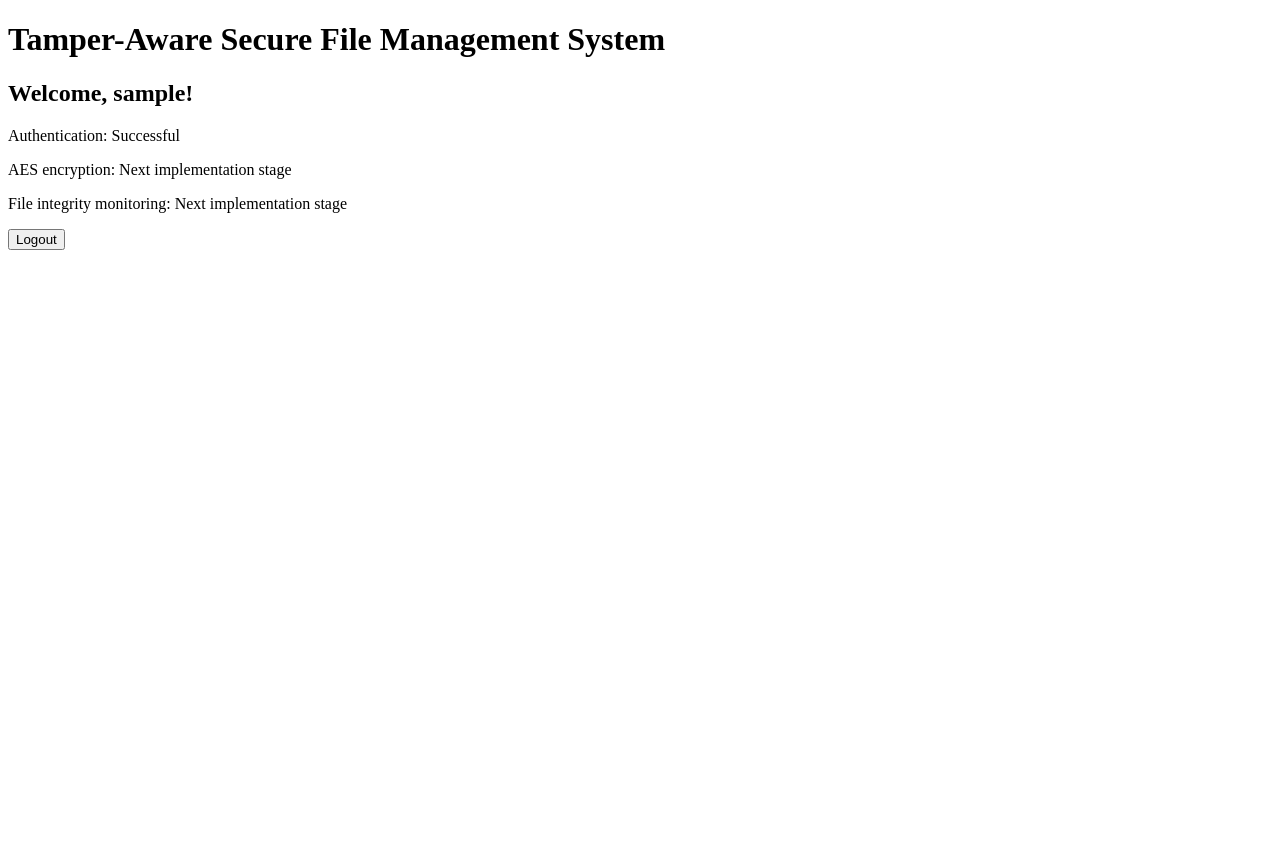
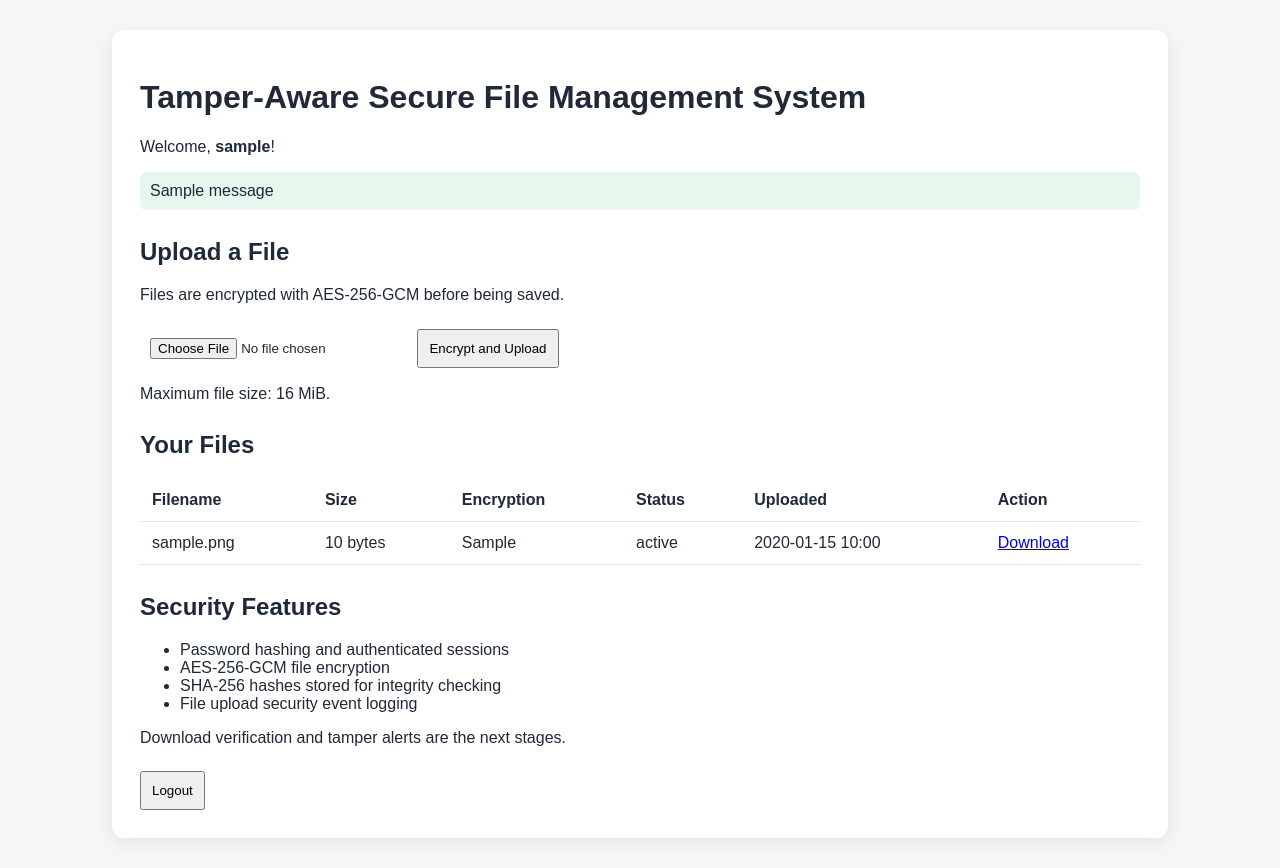
Before and after one commit to iamhanzalah86/INFORMATION-SECURITY-PROJECT-SECURE-FILE-SYSTEM-, a Flask app: page /dashboard in a window 1280 px wide. Before the commit the page ends 250 px from the top, so only its background shows below. Run offline with Flask 3, Linux system fonts and the light colour scheme; a user stored in the database is signed in; tables that the repository leaves empty hold one stand-in row (values such as "Sample post"); one stand-in notice (Sample message) is shown.

Commit message:
Added Temper Checking

```diff
--- a/app/routes.py
+++ b/app/routes.py
@@ -1,26 +1,65 @@
+import hmac
+from io import BytesIO
+from flask import abort
+from flask import send_file
+from app.crypto import encrypt_bytes, decrypt_bytes
+import hashlib
+import uuid
+from pathlib import Path
 
 from flask import (
-    Blueprint, render_template, request,
-    redirect, url_for, flash, jsonify
+    Blueprint,
+    render_template,
+    request,
+    redirect,
+    url_for,
+    flash,
+    jsonify,
+    current_app,
 )
 from flask_login import (
-    login_user, logout_user, login_required, current_user
+    login_user,
+    logout_user,
+    login_required,
+    current_user,
 )
-from sqlalchemy import select
+from sqlalchemy import select, func
+from werkzeug.utils import secure_filename
 
 from app import db
 from app.models import User, SecureFile, SecurityEvent
 from app.auth import hash_password, verify_password
+from app.crypto import encrypt_bytes
+
 
 main = Blueprint("main", __name__)
 
+MAX_FILE_SIZE = 16 * 1024 * 1024  # 16 MiB
+
+
+def encrypted_storage_path():
+    """Return the absolute path of encrypted file storage."""
+    project_root = Path(current_app.root_path).parent
+    storage_dir = project_root / "storage" / "encrypted"
+    storage_dir.mkdir(parents=True, exist_ok=True)
+    return storage_dir
+
+
+# --------------------------------------------------
+# HOME
+# --------------------------------------------------
 
 @main.route("/")
 def index():
     if current_user.is_authenticated:
         return redirect(url_for("main.dashboard"))
+
     return render_template("index.html")
 
+
+# --------------------------------------------------
+# REGISTRATION
+# --------------------------------------------------
 
 @main.route("/register", methods=["GET", "POST"])
 def register():
@@ -48,12 +87,12 @@ def register():
         )
 
         if existing_user:
-            flash("That username is already registered.", "error")
+            flash("Username is already registered.", "error")
             return render_template("register.html")
 
         user = User(
             username=username,
-            password_hash=hash_password(password)
+            password_hash=hash_password(password),
         )
 
         db.session.add(user)
@@ -62,6 +101,7 @@ def register():
             db.session.commit()
         except Exception:
             db.session.rollback()
+            current_app.logger.exception("Registration failed")
             flash("Registration failed. Please try again.", "error")
             return render_template("register.html")
 
@@ -70,6 +110,10 @@ def register():
 
     return render_template("register.html")
 
+
+# --------------------------------------------------
+# LOGIN
+# --------------------------------------------------
 
 @main.route("/login", methods=["GET", "POST"])
 def login():
@@ -93,6 +137,10 @@ def login():
     return render_template("login.html")
 
 
+# --------------------------------------------------
+# LOGOUT
+# --------------------------------------------------
+
 @main.route("/logout", methods=["POST"])
 @login_required
 def logout():
@@ -101,11 +149,247 @@ def logout():
     return redirect(url_for("main.login"))
 
 
+# --------------------------------------------------
+# DASHBOARD
+# --------------------------------------------------
+
 @main.route("/dashboard")
 @login_required
 def dashboard():
-    return render_template("dashboard.html")
+    files = db.session.scalars(
+        select(SecureFile)
+        .where(SecureFile.user_id == current_user.id)
+        .order_by(SecureFile.uploaded_at.desc())
+    ).all()
 
+    return render_template("dashboard.html", files=files)
+
+
+# --------------------------------------------------
+# SECURE FILE UPLOAD
+# --------------------------------------------------
+
+@main.route("/upload", methods=["POST"])
+@login_required
+def upload_file():
+    uploaded_file = request.files.get("file")
+
+    if not uploaded_file or not uploaded_file.filename:
+        flash("Please select a file to upload.", "error")
+        return redirect(url_for("main.dashboard"))
+
+    original_filename = secure_filename(uploaded_file.filename)
+
+    if not original_filename:
+        flash("Invalid filename.", "error")
+        return redirect(url_for("main.dashboard"))
+
+    # Read at most MAX_FILE_SIZE + 1 bytes so oversized files
+    # can be rejected without loading an unlimited file into memory.
+    plaintext = uploaded_file.stream.read(MAX_FILE_SIZE + 1)
+
+    if len(plaintext) > MAX_FILE_SIZE:
+        flash("File exceeds the 16 MiB upload limit.", "error")
+        return redirect(url_for("main.dashboard"))
+
+    if not plaintext:
+        flash("Empty files are not allowed.", "error")
+        return redirect(url_for("main.dashboard"))
+
+    encrypted_path = None
+
+    try:
+        # Encrypt before writing anything to persistent storage.
+        encrypted_data = encrypt_bytes(plaintext)
+
+        # SHA-256 is calculated over the exact stored encrypted bytes.
+        integrity_hash = hashlib.sha256(encrypted_data).hexdigest()
+
+        # Use an unpredictable physical filename.
+        encrypted_filename = f"{uuid.uuid4().hex}.bin"
+        storage_dir = encrypted_storage_path()
+        encrypted_path = storage_dir / encrypted_filename
+
+        # Exclusive creation avoids accidentally overwriting a file.
+        with encrypted_path.open("xb") as encrypted_file:
+            encrypted_file.write(encrypted_data)
+
+        file_record = SecureFile(
+            user_id=current_user.id,
+            original_filename=original_filename,
+            encrypted_filename=encrypted_filename,
+            file_size=len(plaintext),
+            sha256_hash=integrity_hash,
+            encryption_algorithm="AES-256-GCM",
+            status="SECURE",
+        )
+
+        db.session.add(file_record)
+        db.session.flush()
+
+        event = SecurityEvent(
+            user_id=current_user.id,
+            file_id=file_record.id,
+            event_type="FILE_UPLOADED",
+            description=(
+                f"Encrypted file uploaded: {original_filename}. "
+                f"Stored SHA-256: {integrity_hash}"
+            ),
+        )
+
+        db.session.add(event)
+        db.session.commit()
+
+    except Exception:
+        db.session.rollback()
+
+        # Remove a newly written file if database storage failed.
+        if encrypted_path is not None:
+            try:
+                encrypted_path.unlink(missing_ok=True)
+            except OSError:
+                current_app.logger.exception(
+                    "Could not clean up an incomplete encrypted upload"
+                )
+
+        current_app.logger.exception("Secure file upload failed")
+        flash("Upload failed. Check the application logs.", "error")
+        return redirect(url_for("main.dashboard"))
+
+    flash("File encrypted and uploaded successfully.", "success")
+    return redirect(url_for("main.dashboard"))
+
+# --------------------------------------------------
+# SECURE DOWNLOAD AND TAMPER DETECTION
+# --------------------------------------------------
+
+@main.route("/download/<int:file_id>", methods=["GET"])
+@login_required
+def download_file(file_id):
+    # Users can access only their own files.
+    file_record = db.session.scalar(
+        select(SecureFile).where(
+            SecureFile.id == file_id,
+            SecureFile.user_id == current_user.id,
+        )
+    )
+
+    if file_record is None:
+        abort(404)
+
+    # Never allow a database filename to escape the storage directory.
+    stored_name = file_record.encrypted_filename
+
+    if not stored_name or Path(stored_name).name != stored_name:
+        current_app.logger.error(
+            "Invalid stored filename for file record %s",
+            file_record.id,
+        )
+        abort(404)
+
+    encrypted_path = encrypted_storage_path() / stored_name
+
+    def record_tampering(reason):
+        file_record.status = "TAMPERED"
+
+        event = SecurityEvent(
+            user_id=current_user.id,
+            file_id=file_record.id,
+            event_type="FILE_TAMPERING_DETECTED",
+            description=(
+                f"Integrity verification failed for "
+                f"{file_record.original_filename}: {reason}"
+            ),
+        )
+
+        db.session.add(event)
+        db.session.commit()
+
+    # A missing encrypted file is also an integrity/security incident.
+    try:
+        encrypted_data = encrypted_path.read_bytes()
+    except FileNotFoundError:
+        record_tampering("Encrypted file is missing from storage.")
+        flash(
+            "Security alert: the stored file is missing. Download blocked.",
+            "error",
+        )
+        return redirect(url_for("main.dashboard"))
+    except OSError:
+        current_app.logger.exception(
+            "Could not read encrypted file %s", file_record.id
+        )
+        flash("Unable to read the stored file.", "error")
+        return redirect(url_for("main.dashboard"))
+
+    # Verify the stored bytes before attempting decryption.
+    actual_hash = hashlib.sha256(encrypted_data).hexdigest()
+    expected_hash = file_record.sha256_hash or ""
+
+    if not hmac.compare_digest(actual_hash, expected_hash):
+        try:
+            record_tampering("Stored SHA-256 hash does not match.")
+        except Exception:
+            db.session.rollback()
+            current_app.logger.exception(
+                "Failed to record a file tampering event"
+            )
+
+        current_app.logger.warning(
+            "Possible file tampering detected for record %s",
+            file_record.id,
+        )
+
+        flash(
+            "SECURITY ALERT: File integrity check failed. "
+            "The download has been blocked.",
+            "error",
+        )
+        return redirect(url_for("main.dashboard"))
+
+    # Only decrypt after the SHA-256 check passes.
+    try:
+        plaintext = decrypt_bytes(encrypted_data)
+    except (ValueError, TypeError):
+        try:
+            record_tampering(
+                "AES-GCM authentication failed after hash verification."
+            )
+        except Exception:
+            db.session.rollback()
+            current_app.logger.exception(
+                "Failed to record an encryption verification event"
+            )
+
+        current_app.logger.warning(
+            "Decryption/authentication failed for file record %s",
+            file_record.id,
+        )
+        flash(
+            "Security alert: file authentication failed. "
+            "The download has been blocked.",
+            "error",
+        )
+        return redirect(url_for("main.dashboard"))
+
+    # Restore the normal status after a successful integrity check.
+    # Do not automatically clear a previous tampering status:
+    # an administrator should investigate that incident.
+    if file_record.status != "TAMPERED":
+        file_record.status = "SECURE"
+        db.session.commit()
+
+    return send_file(
+        BytesIO(plaintext),
+        as_attachment=True,
+        download_name=file_record.original_filename,
+        mimetype="application/octet-stream",
+    )
+
+
+# --------------------------------------------------
+# DATABASE TEST
+# --------------------------------------------------
 
 @main.route("/database-test")
 @login_required
@@ -113,12 +397,12 @@ def database_test():
     return jsonify({
         "database": "connected",
         "users_table": db.session.scalar(
-            select(db.func.count()).select_from(User)
+            select(func.count()).select_from(User)
         ),
         "files_table": db.session.scalar(
-            select(db.func.count()).select_from(SecureFile)
+            select(func.count()).select_from(SecureFile)
         ),
         "security_events_table": db.session.scalar(
-            select(db.func.count()).select_from(SecurityEvent)
-        )
+            select(func.count()).select_from(SecurityEvent)
+        ),
     })
--- a/app/templates/dashboard.html
+++ b/app/templates/dashboard.html
@@ -4,19 +4,148 @@
 <head>
     <meta charset="UTF-8">
     <meta name="viewport" content="width=device-width, initial-scale=1">
-    <title>Dashboard | Secure File System</title>
+    <title>Dashboard | Tamper-Aware Secure File Management</title>
+
+    <style>
+        body {
+            font-family: Arial, sans-serif;
+            background: #f4f6f8;
+            margin: 0;
+            padding: 30px;
+            color: #1f2937;
+        }
+
+        .container {
+            max-width: 1000px;
+            margin: auto;
+            background: white;
+            padding: 28px;
+            border-radius: 12px;
+            box-shadow: 0 4px 18px rgba(0, 0, 0, 0.08);
+        }
+
+        .section {
+            margin-top: 28px;
+        }
+
+        input, button {
+            padding: 10px;
+            margin-top: 8px;
+        }
+
+        button {
+            cursor: pointer;
+        }
+
+        table {
+            width: 100%;
+            border-collapse: collapse;
+            margin-top: 16px;
+        }
+
+        th, td {
+            padding: 12px;
+            text-align: left;
+            border-bottom: 1px solid #e5e7eb;
+            overflow-wrap: anywhere;
+        }
+
+        .message {
+            padding: 10px;
+            background: #e8f7ed;
+            margin: 8px 0;
+            border-radius: 6px;
+        }
+
+        .empty {
+            color: #6b7280;
+        }
+    </style>
 </head>
+
 <body>
+<div class="container">
     <h1>Tamper-Aware Secure File Management System</h1>
 
-    <h2>Welcome, {{ current_user.username }}!</h2>
+    <p>Welcome, <strong>{{ current_user.username }}</strong>!</p>
 
-    <p>Authentication: Successful</p>
-    <p>AES encryption: Next implementation stage</p>
-    <p>File integrity monitoring: Next implementation stage</p>
+    {% for category, message in get_flashed_messages(with_categories=true) %}
+        <p class="message">{{ message }}</p>
+    {% endfor %}
+
+    <section class="section">
+        <h2>Upload a File</h2>
+
+        <p>
+            Files are encrypted with AES-256-GCM before being saved.
+        </p>
+
+        <form method="POST"
+              action="{{ url_for('main.upload_file') }}"
+              enctype="multipart/form-data">
+
+            <input type="file" name="file" required>
+            <button type="submit">Encrypt and Upload</button>
+        </form>
+
+        <p>Maximum file size: 16 MiB.</p>
+    </section>
+
+    <section class="section">
+        <h2>Your Files</h2>
+
+        {% if files %}
+            <table>
+                <thead>
+                    <tr>
+                        <th>Filename</th>
+                        <th>Size</th>
+                        <th>Encryption</th>
+                        <th>Status</th>
+                        <th>Uploaded</th>
+                        <th>Action</th>
+                    </tr>
+                </thead>
+
+                <tbody>
+                    {% for file in files %}
+                        <tr>
+                            <td>{{ file.original_filename }}</td>
+                            <td>{{ file.file_size }} bytes</td>
+                            <td>{{ file.encryption_algorithm }}</td>
+                            <td>{{ file.status }}</td>
+                            <td>
+                                {{ file.uploaded_at.strftime("%Y-%m-%d %H:%M")
+                                   if file.uploaded_at else "N/A" }}
+                            </td>
+                            <td>
+                                <a href="{{ url_for('main.download_file', file_id=file.id) }}">
+                                    Download
+                                            </a>
+                            </td>
+                        </tr>
+                    {% endfor %}
+                </tbody>
+            </table>
+        {% else %}
+            <p class="empty">No files uploaded yet.</p>
+        {% endif %}
+    </section>
+
+    <section class="section">
+        <h2>Security Features</h2>
+        <ul>
+            <li>Password hashing and authenticated sessions</li>
+            <li>AES-256-GCM file encryption</li>
+            <li>SHA-256 hashes stored for integrity checking</li>
+            <li>File upload security event logging</li>
+        </ul>
+        <p>Download verification and tamper alerts are the next stages.</p>
+    </section>
 
     <form method="POST" action="{{ url_for('main.logout') }}">
         <button type="submit">Logout</button>
     </form>
+</div>
 </body>
 </html>
```
Also changed, not shown: app/__init__.py (+27 -4 lines), app/crypto.py (added, +76 -0 lines), tests/test_crypto.py (added, +63 -0 lines), app/integrity.py (added), 1 other file.
